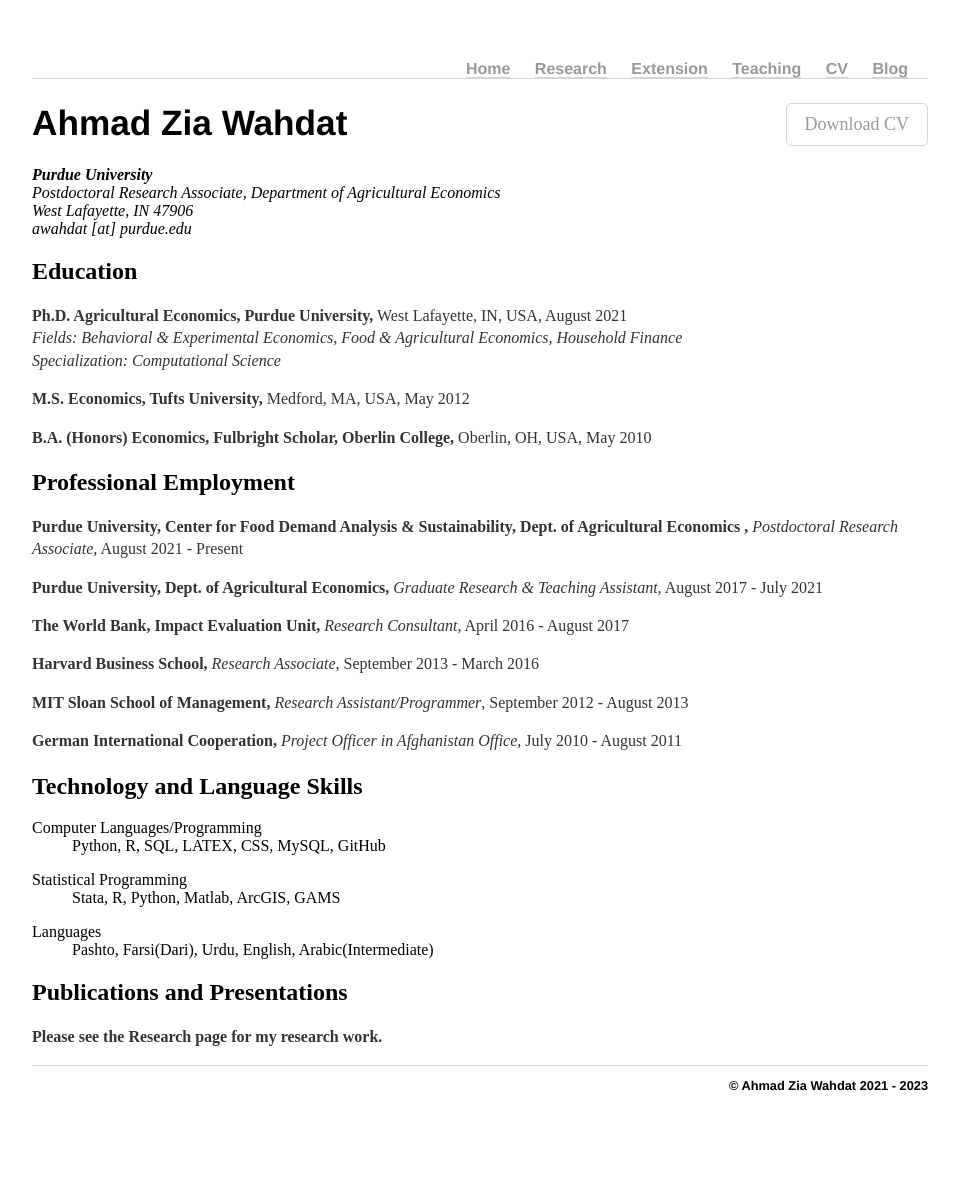
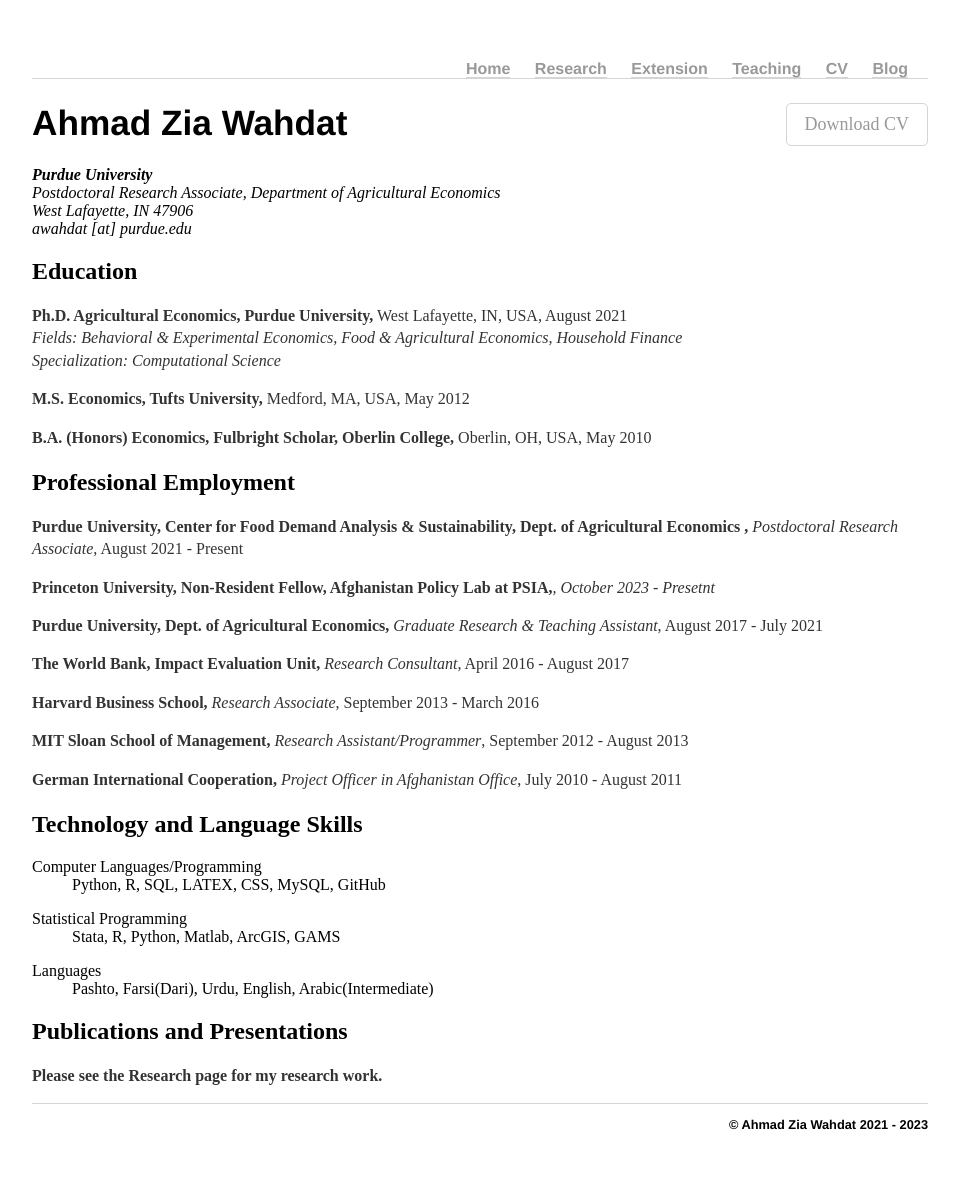
Before and after one commit to awahdat/webpage, a Jekyll site: the page built from cv/index.html, in a window 1280 px wide. Shown: the whole page, without its empty margins (160-1119 px from the left). Built offline with Jekyll 4.4.1, drawn with Linux system fonts in a browser that asks for light colours; before the commit the page ends 1153 px from its top, so only the background shows below that.

Commit message:
Update index.html

```diff
--- a/cv/index.html
+++ b/cv/index.html
@@ -28,6 +28,8 @@ description: Current CV for Ahmad Zia Wahdat.
 				<h2>Professional Employment</h2>
 
 				<p><strong>Purdue University, Center for Food Demand Analysis & Sustainability, Dept. of Agricultural Economics ,</strong> <em>Postdoctoral Research Associate</em>, August 2021 - Present<br></p>
+
+				<p><strong>Princeton University, Non-Resident Fellow, Afghanistan Policy Lab at PSIA,</strong><em>, October 2023 - Presetnt</em>
 
 				<p><strong>Purdue University, Dept. of Agricultural Economics,</strong> <em>Graduate Research &amp Teaching Assistant</em>, August 2017 - July 2021<br></p>
 
```
